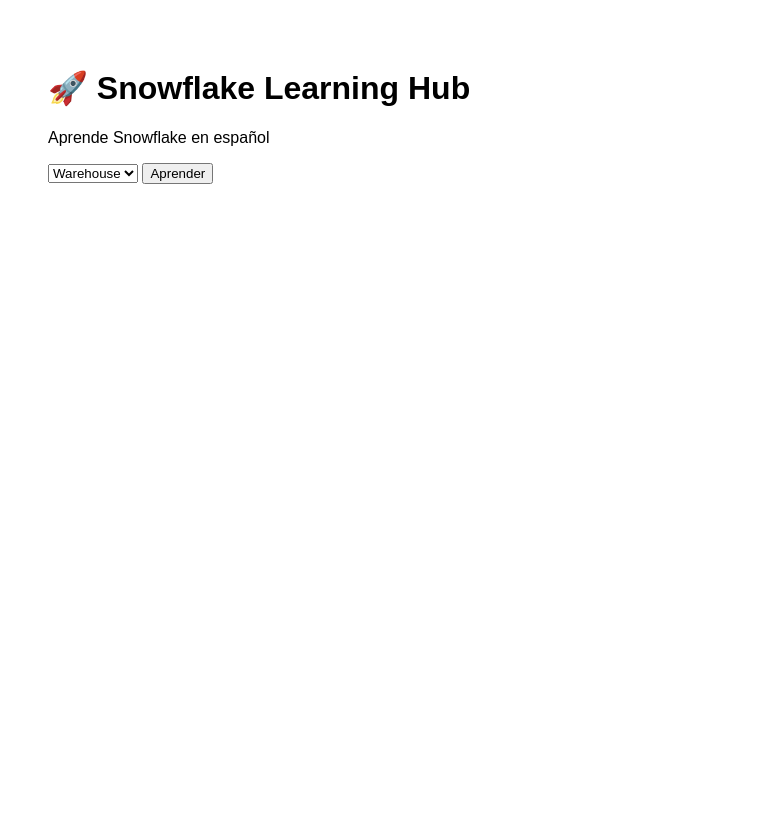
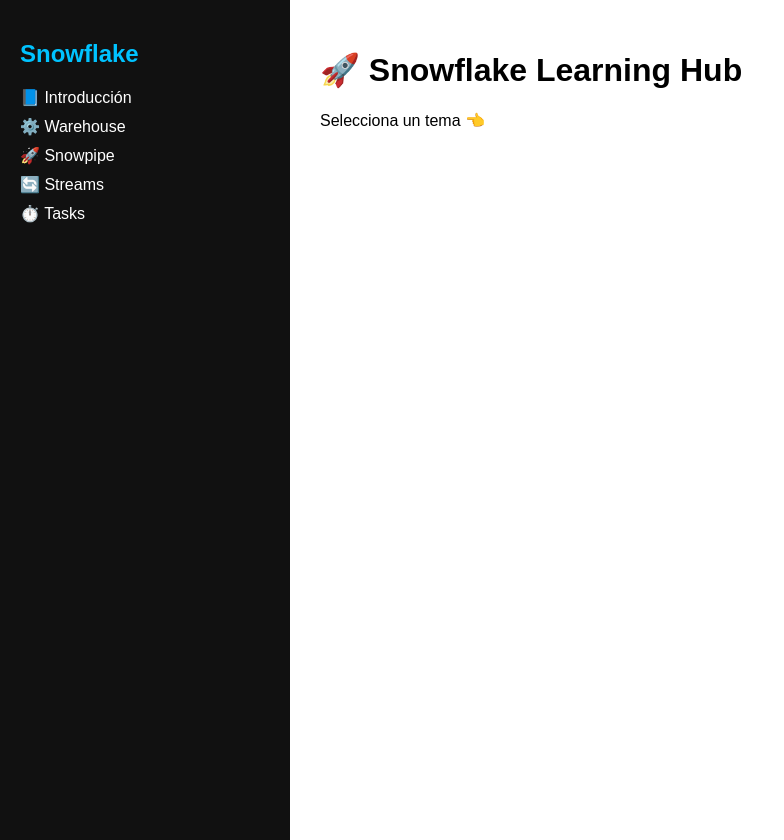
Before and after one commit to PageSnow/snowflake-learning, a plain HTML site: page index.html in a window 1280 px wide. Shown: the whole page, without its empty margins (0-784 px from the left). Before the commit the page ends 800 px from the top, so only its background shows below. Drawn offline with Linux system fonts and the light colour scheme.

Commit message:
Update index.html

```diff
--- a/index.html
+++ b/index.html
@@ -2,34 +2,60 @@
 <html>
 <head>
   <title>Snowflake Learning Hub</title>
+  <style>
+    body { font-family: Arial; display: flex; margin: 0; }
+    .sidebar {
+      width: 250px;
+      background: #111;
+      color: white;
+      height: 100vh;
+      padding: 20px;
+    }
+    .sidebar h2 { color: #00c3ff; }
+    .sidebar div {
+      margin: 10px 0;
+      cursor: pointer;
+    }
+    .content {
+      padding: 30px;
+      flex: 1;
+    }
+  </style>
 </head>
-<body style="font-family: Arial; padding: 40px;">
 
+<body>
+
+<div class="sidebar">
+  <h2>Snowflake</h2>
+  <div onclick="load('intro')">📘 Introducción</div>
+  <div onclick="load('warehouse')">⚙️ Warehouse</div>
+  <div onclick="load('snowpipe')">🚀 Snowpipe</div>
+  <div onclick="load('stream')">🔄 Streams</div>
+  <div onclick="load('task')">⏱️ Tasks</div>
+</div>
+
+<div class="content">
   <h1>🚀 Snowflake Learning Hub</h1>
-  <p>Aprende Snowflake en español</p>
+  <p id="text">Selecciona un tema 👈</p>
+</div>
 
-  <select id="topic">
-    <option value="warehouse">Warehouse</option>
-    <option value="snowpipe">Snowpipe</option>
-    <option value="stream">Stream</option>
-  </select>
+<script>
+const data = {
+  intro: "Snowflake es una plataforma cloud para almacenamiento y análisis de datos. Permite escalar computo y almacenamiento de forma independiente.",
 
-  <button onclick="learn()">Aprender</button>
+  warehouse: "Un Warehouse es el motor de cómputo que ejecuta consultas SQL. Puedes escalarlo según la carga de trabajo.",
 
-  <p id="content"></p>
+  snowpipe: "Snowpipe permite la carga automática de datos en Snowflake en tiempo casi real desde archivos.",
 
-  <script>
-    const data = {
-      warehouse: "Un Warehouse es el motor de cómputo en Snowflake.",
-      snowpipe: "Snowpipe permite cargar datos automáticamente.",
-      stream: "Stream permite capturar cambios en datos."
-    };
+  stream: "Stream permite capturar cambios en tablas (insert, update, delete) para procesamiento incremental.",
 
-    function learn() {
-      const topic = document.getElementById("topic").value;
-      document.getElementById("content").innerText = data[topic];
-    }
-  </script>
+  task: "Task permite automatizar procesos SQL, ejecutando consultas en horarios o eventos definidos."
+};
+
+function load(topic) {
+  document.getElementById("text").innerText = data[topic];
+}
+</script>
 
 </body>
 </html>
```
